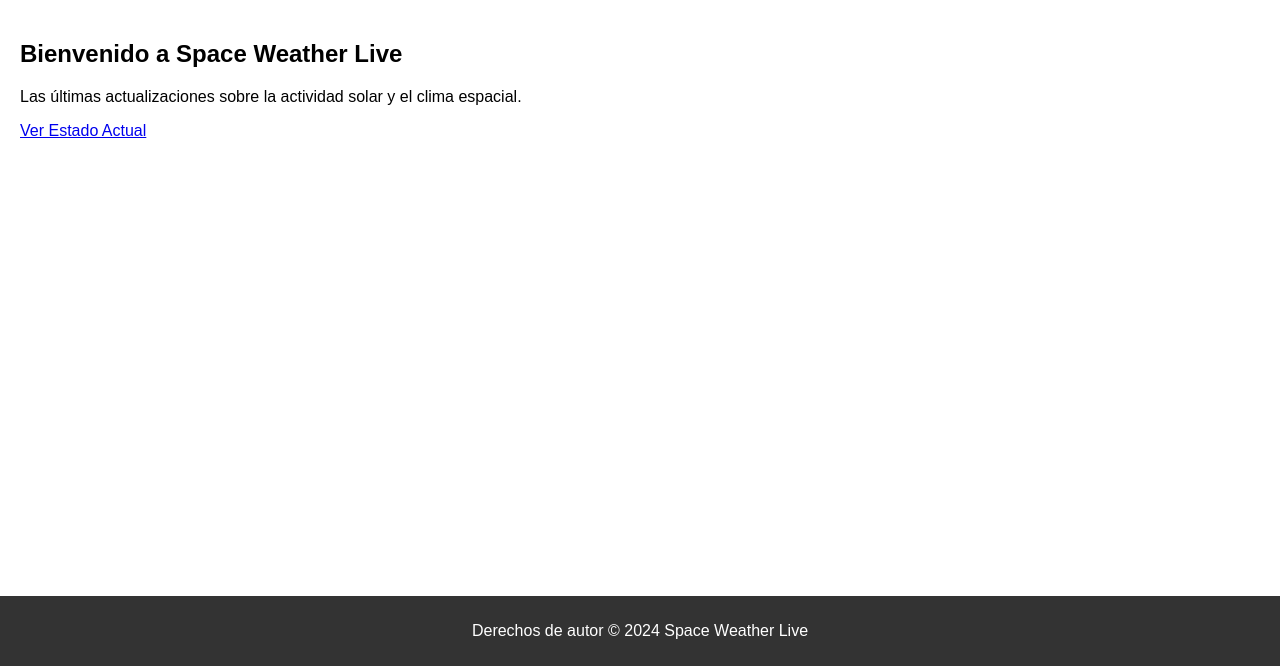
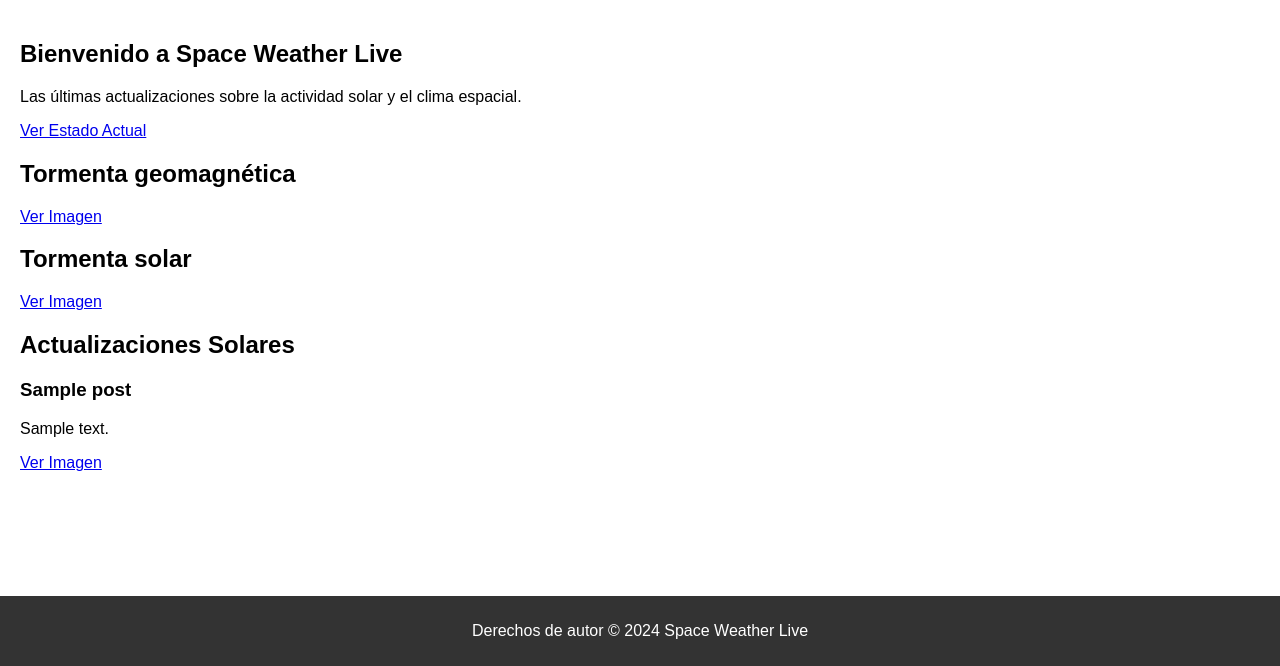
Before and after one commit to Starchaser1993/Proyecto, a Flask app: template templates/index.html in a window 1280 px wide. Shown: the part 134-800 px from the top of the page. Run offline with Flask 3, Linux system fonts and the light colour scheme; the template is opened without the code that fills it: most values are stand-ins (such as "Sample title", 1, 10 or a date in 2020); grey boxes marked "Sample" are stand-in pictures; parts of the project's set-up code (start-up, migrations or seed data) failed here and were passed over.

Commit message:
Actualización 15-05-2024.

```diff
--- /dev/null
+++ b/data.json
@@ -0,0 +1,4 @@
+[
+    {"id": 1, "title": "Actualización Solar 1", "content": "Descripción de la actualización solar 1.", "image": "aurora-map.jpg"},
+    {"id": 2, "title": "Actualización Solar 2", "content": "Descripción de la actualización solar 2.", "image": "Aurora.jpg"}
+]
--- a/static/css/styles.css
+++ b/static/css/styles.css
@@ -39,3 +39,23 @@
     bottom: 0;
     width: 100%;
 }
+
+/* Estilos personalizados */
+.background-title {
+    background-size: cover;
+    background-position: center;
+    padding: 20px;
+    text-align: center;
+}
+
+.background-title h1 {
+    color: white;
+    text-shadow: 2px 2px 4px #000000;
+}
+
+/* Ajuste de las imágenes */
+.small-img {
+    width: 50%; /* Puedes ajustar este valor según el tamaño que desees */
+    height: auto;
+    margin-bottom: 20px;
+}
--- a/templates/index.html
+++ b/templates/index.html
@@ -6,4 +6,40 @@
 <h2>Bienvenido a Space Weather Live</h2>
 <p>Las últimas actualizaciones sobre la actividad solar y el clima espacial.</p>
 <a href="{{ url_for('view_data') }}">Ver Estado Actual</a>
+
+<!-- Agregar la imagen G5 con un título "Tormenta geomagnética" -->
+<h2>Tormenta geomagnética</h2>
+<a href="#" onclick="showImage('G5')">Ver Imagen</a>
+<div id="G5_image" style="display: none;">
+    <img src="{{ url_for('static', filename='images/G5.jpg') }}" alt="G5 - Tormenta geomagnética" class="small-img">
+</div>
+
+<!-- Agregar la imagen X8.7 con un título "Tormenta solar" -->
+<h2>Tormenta solar</h2>
+<a href="#" onclick="showImage('X8.7')">Ver Imagen</a>
+<div id="X8.7_image" style="display: none;">
+    <img src="{{ url_for('static', filename='images/X8.7.jpg') }}" alt="X8.7 - Tormenta solar" class="small-img">
+</div>
+
+<!-- Añadir la funcionalidad para mostrar las imágenes de las actualizaciones -->
+<h2>Actualizaciones Solares</h2>
+{% for post in posts %}
+    <h3>{{ post.title }}</h3>
+    <p>{{ post.content }}</p>
+    <a href="#" onclick="showImage('{{ post.id }}')">Ver Imagen</a>
+    <div id="{{ post.id }}_image" style="display: none;">
+        <img src="{{ url_for('static', filename='images/' + post.image) }}" alt="{{ post.title }}" class="small-img">
+    </div>
+{% endfor %}
+
+<script>
+    function showImage(imageId) {
+        var imageDiv = document.getElementById(imageId + '_image');
+        if (imageDiv.style.display === 'none') {
+            imageDiv.style.display = 'block';
+        } else {
+            imageDiv.style.display = 'none';
+        }
+    }
+</script>
 {% endblock %}
```
Also changed, not shown: app.py (renamed from hello.py), static/images/Aurora.jpg (added), static/images/FondoMenu.jpg (added), static/images/G5.jpg (added), static/images/X8.7.jpg (added), static/images/aurora-map.jpg (added), templates/base.html (renamed from templates/admin/base.html), templates/detail.html (renamed from templates/admin/detail.html).
